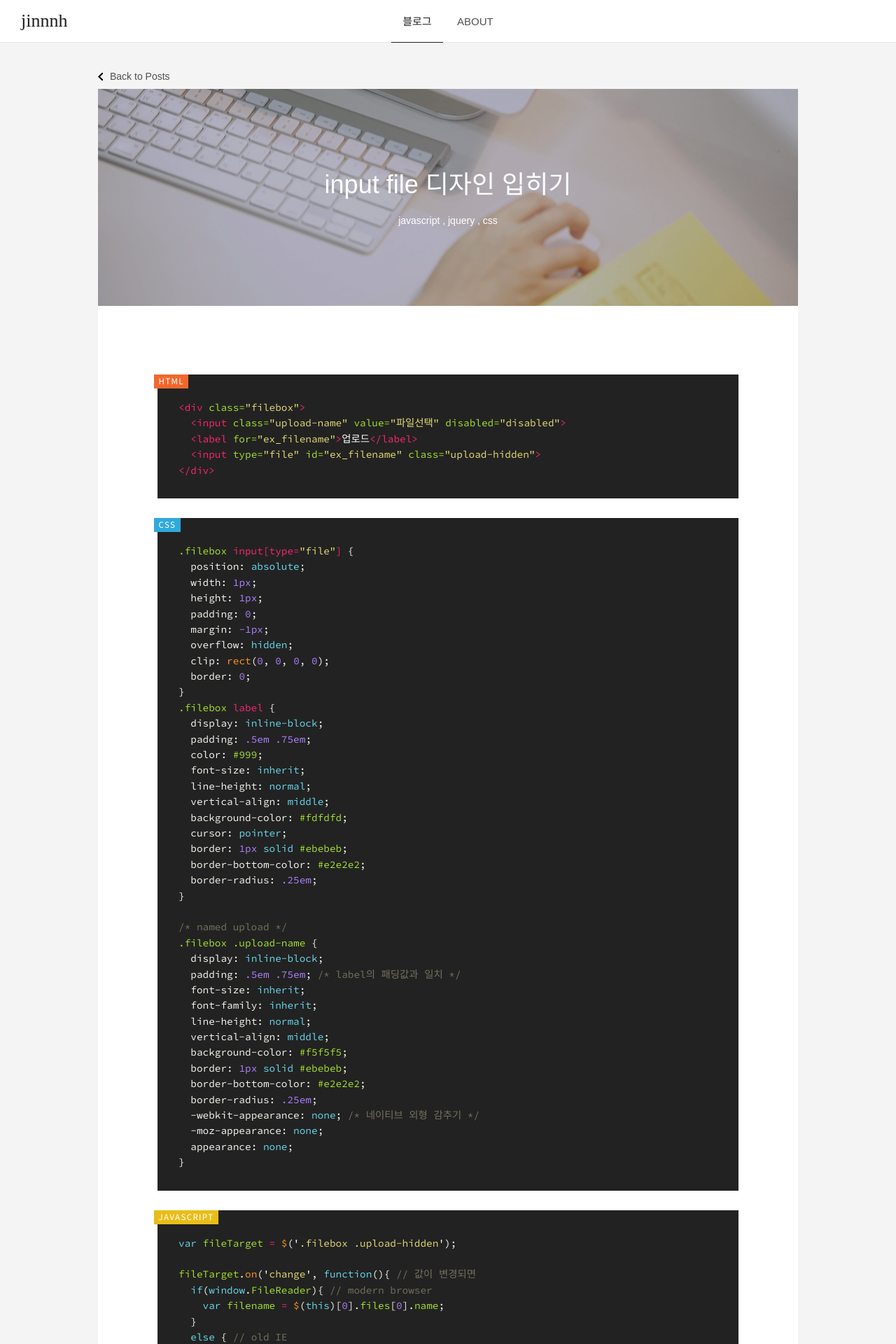
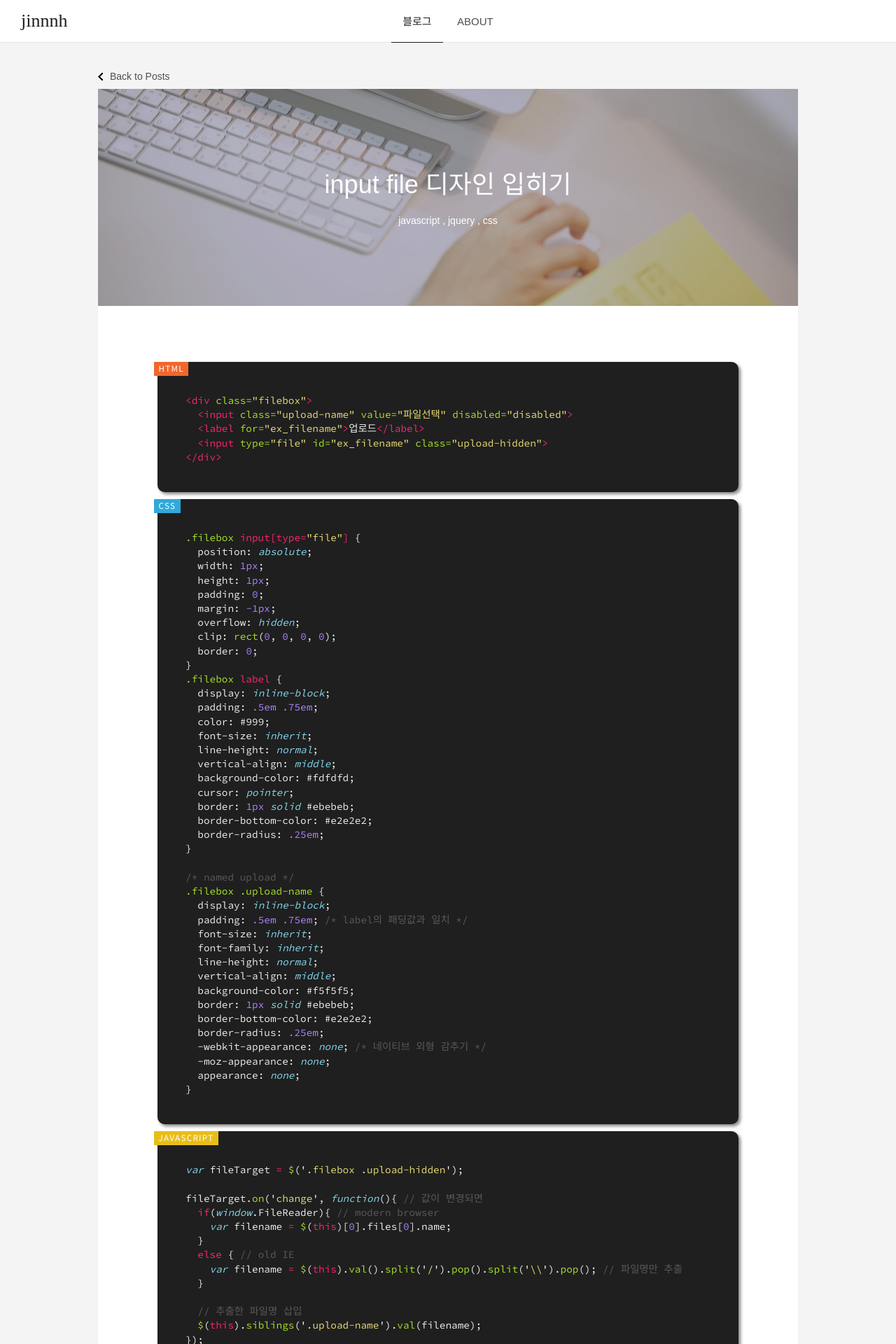
Before and after one commit to gutmate/gutmate.github.com, a Jekyll site: the page built from _posts/2017-03-15-input-file-style.md, in a window 1280 px wide. Shown: the top 1920 px of the page at 70% size. Built offline with Jekyll 4.4.1, drawn with Linux system fonts in a browser that asks for light colours; some web fonts are replaced; comment, search, counter and statistics services are not loaded.

Commit message:
Update code style monokai

```diff
--- a/_includes/head.html
+++ b/_includes/head.html
@@ -56,7 +56,7 @@
 <link href="{{ site.asset_url }}/apple-touch-icon.png" rel="apple-touch-icon" type="image/png"/>
 <link href="{{ site.asset_url }}/apple-touch-icon.png" rel="apple-touch-icon-precomposed" type="image/png"/>
 <link href="{{ site.asset_url }}/lib/normalize.css" rel="stylesheet" type="text/css"/>
-<link href="{{ site.asset_url }}/css/monokai2.css" rel="stylesheet" type="text/css"/>
+<link href="{{ site.asset_url }}/css/monokai3.css" rel="stylesheet" type="text/css"/>
 <link href="{{ site.asset_url }}/lib/magnific-popup.min.css" rel="stylesheet" type="text/css"/>
 <link href="{{ site.asset_url }}/fonts/Kakao.css" rel="stylesheet" type="text/css"/>
 <link href="{{ site.asset_url }}/css/screen.css" rel="stylesheet" type="text/css"/>
--- /dev/null
+++ b/assets/css/monokai3.css
@@ -0,0 +1,78 @@
+.highlight {
+    width: 100%;
+    margin: 10px auto;
+    font-size: 16px;
+    line-height: 1.2em;
+    background-color: #1f1f1f;
+    color: #eeeeee;
+    padding: 10px;
+    box-shadow: 3px 3px 4px 0px rgba(56, 56, 48, 0.6);
+    border-radius: 10px;
+}
+
+.highlight .lineno {
+    margin: 3px;
+    font-size: 16px;
+    color: #e6e6e6;
+}
+
+.highlight .c,
+.highlight .cm,
+.highlight .cp,
+.highlight .c1,
+.highlight .cs {
+    /* comment */
+    color: #595959;
+}
+
+.highlight .k,
+.highlight .kc,
+.highlight .kd,
+.highlight .kn,
+.highlight .kp,
+.highlight .kr,
+.highlight .kt,
+.highlight .o,
+.highlight .nt {
+    /* key word*/
+    color: #f92672;
+}
+
+.highlight .m,
+.highlight .mf,
+.highlight .mh,
+.highlight .mi,
+.highlight .mo {
+    /*number*/
+    color: #ae81ff;
+}
+
+.highlight .s,
+.highlight .sb,
+.highlight .sc,
+.highlight .sd,
+.highlight .s2,
+.highlight .se,
+.highlight .sh,
+.highlight .si,
+.highlight .sx,
+.highlight .sr,
+.highlight .s1,
+.highlight .ss {
+    /*string*/
+    color: #e6db74;
+}
+
+.highlight .nf,
+.highlight .na,
+.highlight .nc {
+    color: #a6e22a;
+}
+
+.highlight .css .k,
+.highlight .nb,
+.highlight .kd,
+.highlight .n {
+    font-style: italic;
+    color: #84d7ec;
+}
--- a/assets/css/screen.css
+++ b/assets/css/screen.css
@@ -894,7 +894,7 @@ body.tag-template #navbar {
 }
 
 #post-content pre {
-    margin: 28px 0;
+    margin: 0;
     /* background: #f4f4f4; */
     /* border: 1px solid #d4d4d4; */
     width: 100%;
@@ -903,6 +903,7 @@ body.tag-template #navbar {
     white-space: pre;
     overflow: auto;
     -webkit-overflow-scrolling:touch;
+    box-shadow: none;
     /* border-radius: 3px */
 }
 
@@ -1155,13 +1156,22 @@ body.about-template .about-img {
 
 /* code */
 #content code.highlighter-rouge {
-	margin: 0 5px;
-	padding: 2px;
+	margin: 0 1px;
+	padding: 2px 5px;
 	color: #fff;
 	background-color: #222;
 	border-radius: 4px;
-    line-height: 1;
-}
+    line-height: 1.5;
+}
+#content code.highlighter-rouge .vglnk {
+    color: #fff;
+    text-decoration: none;
+}
+#content .highlighter-rouge .vglnk {
+    color: #75715e;
+    text-decoration: none;
+}
+
 #content .highlighter-rouge {
   position: relative;
 }
```
Also changed, not shown: assets/css/monokai.css (+75 -5 lines).
